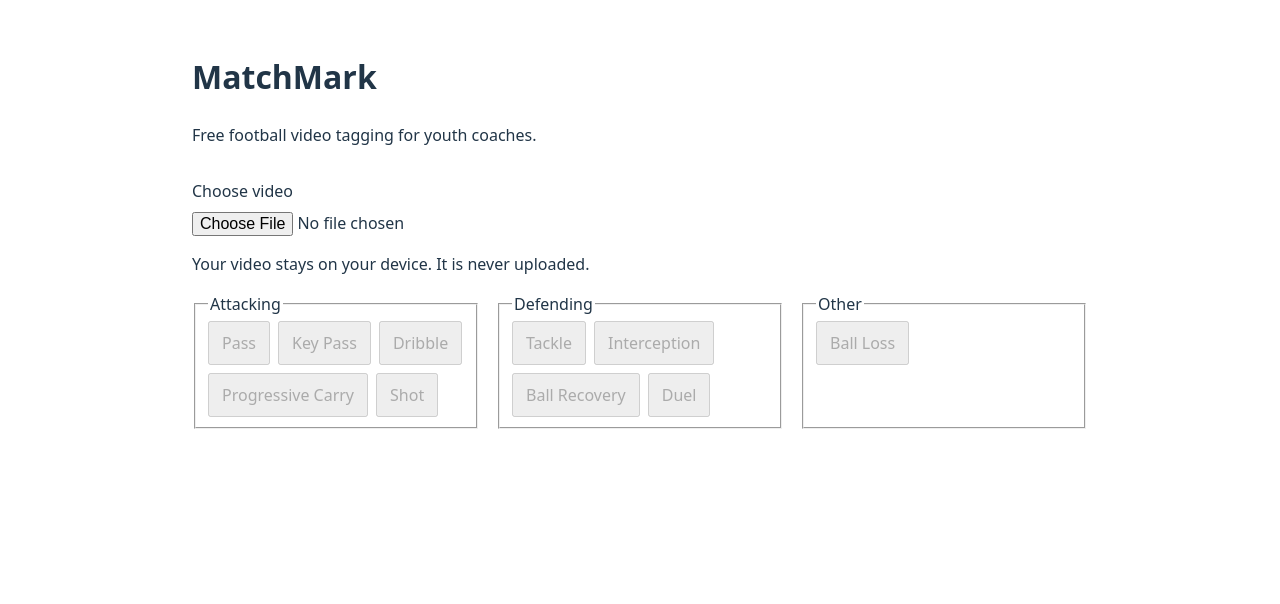
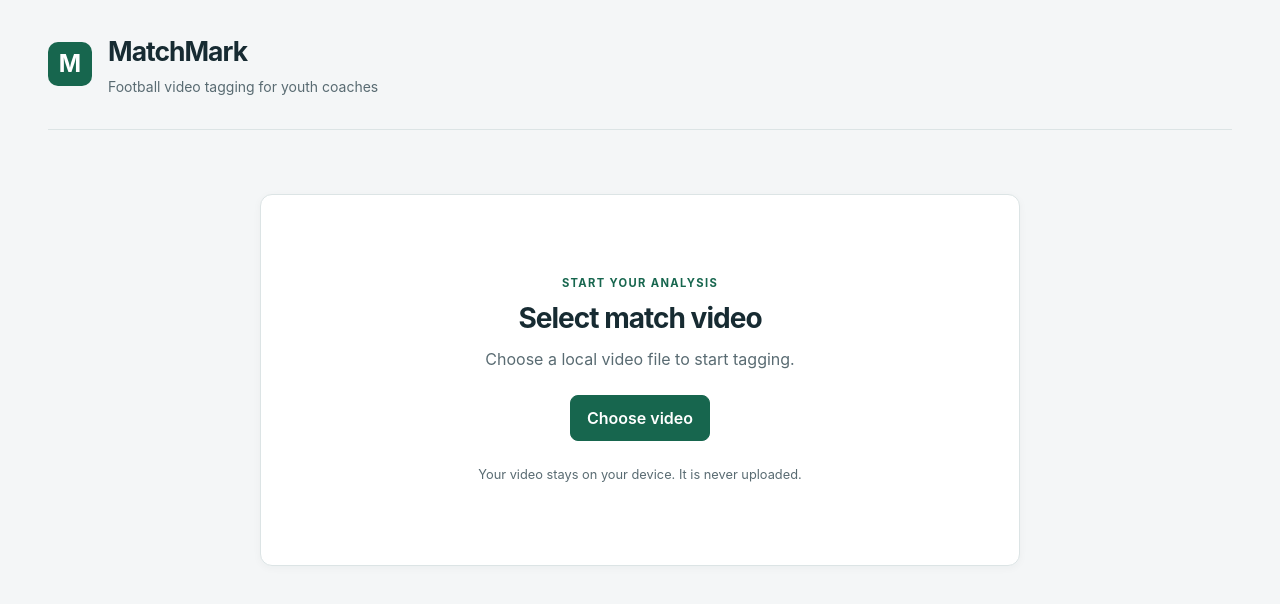
Before and after one commit to nviliam/MatchMark, a React (Vite) app: page / in a window 1280 px wide. Shown: the top 604 px of the page. Built offline with nearby package versions, Linux system fonts and the light colour scheme.

Commit message:
feat: modernizált MatchMark UI és videóhoz kötött tagging felület

```diff
--- a/src/App.css
+++ b/src/App.css
@@ -1,100 +1,377 @@
 .app {
-  max-width: 960px;
+  max-width: 1248px;
   margin: 0 auto;
-  padding: 2rem;
+  padding: var(--space-8);
+}
+
+.app-header {
+  display: flex;
+  align-items: center;
+  gap: var(--space-4);
+  padding-bottom: var(--space-8);
+  border-bottom: 1px solid var(--border);
+}
+
+.app-header h1 {
+  font-size: 1.65rem;
+  letter-spacing: -0.06rem;
+}
+
+.app-header p {
+  font-size: 0.875rem;
+  margin-top: var(--space-1);
+}
+
+.brand-mark {
+  display: grid;
+  place-items: center;
+  width: 44px;
+  height: 44px;
+  flex-shrink: 0;
+  background: var(--accent);
+  color: #fff;
+  border-radius: 10px;
+  font-size: 1.5rem;
+  font-weight: 750;
 }
 
 .video-player {
-  margin-top: 2rem;
+  display: grid;
+  gap: var(--space-6);
+  margin-top: var(--space-8);
+}
+
+.panel {
+  padding: var(--space-6);
+  background: var(--surface);
+  border: 1px solid var(--border);
+  border-radius: var(--radius);
+  box-shadow: var(--shadow);
+  min-width: 0;
 }
 
 .video-picker {
   display: flex;
   flex-direction: column;
-  gap: 0.5rem;
+  align-items: center;
+  gap: var(--space-6);
+  text-align: center;
+  padding: clamp(2rem, 7vw, 5rem) var(--space-6);
+  max-width: 760px;
+  width: 100%;
+  margin: var(--space-8) auto;
 }
 
-.video-picker input {
-  max-width: 100%;
-  font: inherit;
+.eyebrow {
+  color: var(--accent);
+  font-size: 0.7rem;
+  font-weight: 700;
+  text-transform: uppercase;
+  letter-spacing: 0.12em;
+  margin-bottom: var(--space-2);
+}
+
+.video-picker h2 {
+  font-size: 1.75rem;
+  letter-spacing: -0.035em;
+  overflow-wrap: anywhere;
+}
+
+.video-picker-copy > p:last-child {
+  margin-top: var(--space-2);
+}
+
+.privacy-note {
+  font-size: 0.8rem;
+}
+
+.file-button {
+  position: relative;
+  display: inline-flex;
+  align-items: center;
+  justify-content: center;
+  overflow: hidden;
+  flex-shrink: 0;
+}
+
+.file-button input {
+  position: absolute;
+  inset: 0;
+  width: 100%;
+  height: 100%;
+  opacity: 0;
+  cursor: pointer;
+}
+
+.video-picker-compact {
+  flex-direction: row;
+  justify-content: space-between;
+  text-align: left;
+  max-width: none;
+  margin: 0;
+  padding: var(--space-6);
+}
+
+.video-picker-compact h2 {
+  font-size: 1rem;
+  letter-spacing: normal;
+}
+
+.video-picker-compact p {
+  font-size: 0.8rem;
+}
+
+.video-picker-copy {
+  min-width: 0;
 }
 
 .video-player video {
   display: block;
   width: 100%;
-  max-height: 70vh;
-  background-color: #000;
+  max-height: 65vh;
+  aspect-ratio: 16 / 9;
+  background: #10191d;
+  border-radius: var(--radius);
+}
+
+.tagging-workspace {
+  display: grid;
+  grid-template-columns: minmax(0, 1.6fr) minmax(300px, 1fr);
+  gap: var(--space-6);
+  align-items: start;
+}
+
+.tagging-controls {
+  display: grid;
+  gap: var(--space-6);
+  min-width: 0;
+}
+
+.panel-heading p, .history-hint {
+  font-size: 0.85rem;
+  margin-top: var(--space-2);
 }
 
 .event-groups {
-  margin-top: 1rem;
+  display: grid;
+  gap: var(--space-6);
+  margin-top: var(--space-6);
 }
 
-.video-player button {
-  padding: 0.5rem 0.75rem;
-  font: inherit;
-  cursor: pointer;
+.event-groups fieldset {
+  border: 0;
+  padding: 0;
+  margin: 0;
+  min-width: 0;
 }
 
-.video-player button:disabled {
-  cursor: not-allowed;
+.event-groups legend {
+  padding: 0;
+  margin-bottom: var(--space-3);
+  color: var(--text-secondary);
+  font-size: 0.7rem;
+  font-weight: 700;
+  letter-spacing: 0.1em;
+  text-transform: uppercase;
 }
 
-.event-list {
-  display: grid;
-  gap: 0.5rem;
-  padding: 0;
-  list-style: none;
+.event-buttons {
+  display: flex;
+  flex-wrap: wrap;
+  gap: var(--space-2);
+}
+
+.event-buttons button {
+  font-size: 0.85rem;
 }
 
 .event-form {
   display: grid;
-  gap: 1rem;
-  margin-top: 1rem;
+  gap: var(--space-6);
+  border-top: 3px solid var(--accent);
 }
 
 .event-form h2 {
-  margin: 0;
-  font-size: 1.25rem;
+  display: flex;
+  align-items: center;
+  flex-wrap: wrap;
+  gap: var(--space-3);
 }
 
 .event-form fieldset {
   display: flex;
   flex-wrap: wrap;
-  gap: 0.75rem 1rem;
+  gap: var(--space-2) var(--space-4);
   min-width: 0;
+  margin: 0;
+  padding: var(--space-3) var(--space-4);
+  border: 1px solid var(--border);
+  border-radius: 8px;
 }
 
-.event-form label,
-.event-form-actions {
+.event-form legend {
+  padding: 0 var(--space-1);
+  font-size: 0.85rem;
+  font-weight: 600;
+}
+
+.event-form label, .event-form-actions {
   display: flex;
   align-items: center;
-  gap: 0.5rem;
+  gap: var(--space-2);
+}
+
+.event-form fieldset label {
+  min-height: 44px;
+  cursor: pointer;
+  font-size: 0.875rem;
+}
+
+.event-form input[type="radio"] {
+  accent-color: var(--accent);
+  width: 16px;
+  height: 16px;
+  margin: 0;
 }
 
 .event-form .player-picker {
-  align-items: flex-start;
+  align-items: stretch;
   flex-direction: column;
+  font-size: 0.85rem;
+  font-weight: 600;
 }
 
 .player-picker select {
-  max-width: 100%;
-  padding: 0.5rem;
-  font: inherit;
+  width: 100%;
+  min-width: 0;
+  padding: var(--space-3);
+  border: 1px solid var(--border);
+  border-radius: 8px;
+  background: var(--surface);
+  color: var(--text-primary);
 }
 
-.event-groups {
-  display: grid;
-  grid-template-columns: repeat(auto-fit, minmax(220px, 1fr));
-  gap: 1rem;
+.event-form-actions {
+  border-top: 1px solid var(--border);
+  padding-top: var(--space-4);
 }
 
-.event-groups fieldset {
-  min-width: 0;
+.history-heading {
+  display: flex;
+  align-items: center;
+  justify-content: space-between;
+  gap: var(--space-3);
 }
 
-.event-buttons {
+.event-count {
+  padding: 0.15rem 0.6rem;
+  background: var(--accent-soft);
+  color: var(--accent);
+  border-radius: 6px;
+  font-size: 0.8rem;
+  font-weight: 700;
+}
+
+.history-empty {
+  margin-top: var(--space-6);
+  padding: var(--space-6) 0;
+  border-top: 1px solid var(--border);
+  font-size: 0.875rem;
+}
+
+.event-list {
+  display: grid;
+  gap: var(--space-2);
+  padding: 0;
+  margin: var(--space-4) 0 0;
+  list-style: none;
+}
+
+.event-list button {
   display: flex;
-  flex-wrap: wrap;
-  gap: 0.5rem;
+  align-items: flex-start;
+  gap: var(--space-3);
+  width: 100%;
+  text-align: left;
+  padding: var(--space-3);
+  font-weight: 400;
 }
+
+.timestamp {
+  display: inline-block;
+  flex-shrink: 0;
+  padding: 0.2rem 0.45rem;
+  background: var(--accent-soft);
+  color: var(--accent);
+  border-radius: 4px;
+  font-size: 0.75rem;
+  font-weight: 650;
+  font-variant-numeric: tabular-nums;
+}
+
+.event-summary {
+  display: grid;
+  gap: var(--space-1);
+  min-width: 0;
+  overflow-wrap: anywhere;
+  font-size: 0.85rem;
+}
+
+.event-summary > span {
+  color: var(--text-secondary);
+  font-size: 0.8rem;
+}
+
+.error-message {
+  padding: var(--space-4);
+  border: 1px solid #e6c3c0;
+  border-radius: 8px;
+  background: #fff5f4;
+  color: #8a2822;
+}
+
+@media (max-width: 900px) {
+  .tagging-workspace {
+    grid-template-columns: minmax(0, 1fr);
+  }
+}
+
+@media (max-width: 600px) {
+  .app {
+    padding: var(--space-4);
+  }
+  .app-header {
+    align-items: flex-start;
+    padding-bottom: var(--space-6);
+  }
+  .app-header h1 {
+    font-size: 1.4rem;
+  }
+  .video-player {
+    margin-top: var(--space-6);
+    gap: var(--space-4);
+  }
+  .panel {
+    padding: var(--space-4);
+  }
+  .video-picker {
+    margin: var(--space-4) auto;
+    padding: var(--space-8) var(--space-4);
+  }
+  .video-picker h2 {
+    font-size: 1.4rem;
+  }
+  .video-picker-compact {
+    flex-direction: column;
+    align-items: stretch;
+    gap: var(--space-4);
+    margin: 0;
+    padding: var(--space-4);
+  }
+  .video-picker-compact h2 {
+    font-size: 1rem;
+  }
+  .tagging-workspace, .tagging-controls {
+    gap: var(--space-4);
+  }
+}
--- a/src/App.tsx
+++ b/src/App.tsx
@@ -5,8 +5,13 @@ import VideoPlayer from "./components/VideoPlayer";
 function App() {
   return (
     <main className="app">
-      <h1>MatchMark</h1>
-      <p>Free football video tagging for youth coaches.</p>
+      <header className="app-header">
+        <div className="brand-mark" aria-hidden="true">M</div>
+        <div>
+          <h1>MatchMark</h1>
+          <p>Football video tagging for youth coaches</p>
+        </div>
+      </header>
       <VideoPlayer />
     </main>
   );
--- a/src/components/EventList.tsx
+++ b/src/components/EventList.tsx
@@ -14,10 +14,14 @@ export default function EventList({ events, disabled, onSeek }: Props) {
         return (
           <li key={event.id}>
             <button type="button" disabled={disabled} onClick={() => onSeek(event.timestamp)}>
-              {formatTimestamp(event.timestamp)} – {player ? `#${player.number} ${player.name}` : "Unknown player"}
-              {" – "}{eventLabels[event.type]}
-              {"outcome" in event && ` – ${outcomeLabels[event.outcome]}`}
-              {event.type === "shot" && ` – ${bodyPartLabels[event.bodyPart]}`}
+              <span className="timestamp">{formatTimestamp(event.timestamp)}</span>
+              <span className="event-summary">
+                <strong>{player ? `#${player.number} ${player.name}` : "Unknown player"}</strong>
+                <span>{eventLabels[event.type]}
+                  {"outcome" in event && ` · ${outcomeLabels[event.outcome]}`}
+                  {event.type === "shot" && ` · ${bodyPartLabels[event.bodyPart]}`}
+                </span>
+              </span>
             </button>
           </li>
         );
--- a/src/components/VideoPlayer.tsx
+++ b/src/components/VideoPlayer.tsx
@@ -7,6 +7,7 @@ import EventList from "./EventList";
 function VideoPlayer() {
   const videoRef = useRef<HTMLVideoElement | null>(null);
   const [videoUrl, setVideoUrl] = useState<string | null>(null);
+  const [videoName, setVideoName] = useState("");
   const [error, setError] = useState("");
   const [events, setEvents] = useState<MatchEvent[]>([]);
   const [pending, setPending] = useState<PendingEvent | null>(null);
@@ -30,6 +31,7 @@ function VideoPlayer() {
     setEvents([]);
     setPending(null);
     setIsVideoReady(false);
+    setVideoName(file.name);
     setVideoUrl(URL.createObjectURL(file));
   }
 
@@ -57,12 +59,19 @@ function VideoPlayer() {
 
   return (
     <section className="video-player" aria-label="Video player">
-      <label className="video-picker">
-        Choose video
-        <input type="file" accept="video/*" onChange={handleFileChange} />
+      <div className={videoUrl ? "video-picker panel video-picker-compact" : "video-picker panel"}>
+        <div className="video-picker-copy">
+          <p className="eyebrow">{videoUrl ? "Match video" : "Start your analysis"}</p>
+          <h2>{videoUrl ? videoName : "Select match video"}</h2>
+          <p>{videoUrl ? "Your video stays on your device." : "Choose a local video file to start tagging."}</p>
+        </div>
+        <label className="file-button button-primary">
+          <span>{videoUrl ? "Change video" : "Choose video"}</span>
+          <input type="file" accept="video/*" aria-label={videoUrl ? "Change video" : "Choose video"} onChange={handleFileChange} />
         </label>
-      <p>Your video stays on your device. It is never uploaded.</p>
-      {error && <p role="alert">{error}</p>}
+        {!videoUrl && <p className="privacy-note">Your video stays on your device. It is never uploaded.</p>}
+      </div>
+      {error && <p className="error-message" role="alert">{error}</p>}
       {videoUrl && (
         <video key={videoUrl} ref={videoRef} src={videoUrl}
           onLoadedMetadata={() => setIsVideoReady(true)}
@@ -74,12 +83,37 @@ function VideoPlayer() {
           Your browser does not support video playback.
         </video>
       )}
+      {videoUrl && (
+        <div className="tagging-workspace">
+          <div className="tagging-controls">
+            <section className="panel" aria-labelledby="tagging-title">
+              <div className="panel-heading">
+                <h2 id="tagging-title">Tag an event</h2>
+                <p>Select an action to mark its moment in the match.</p>
+              </div>
               <EventButtons disabled={!isVideoReady || pending !== null} onSelect={handleEvent} />
+            </section>
             {pending && (
               <EventForm pending={pending} disabled={!isVideoReady}
                 onSave={handleSave} onCancel={() => setPending(null)} />
             )}
+          </div>
+          <section className="panel history-panel" aria-labelledby="history-title">
+            <div className="history-heading">
+              <h2 id="history-title">Event history</h2>
+              <span className="event-count" aria-label={`${events.length} recorded events`}>{events.length}</span>
+            </div>
+            {events.length === 0 ? (
+              <p className="history-empty">No events yet. Tag an action and save its details to build your match history.</p>
+            ) : (
+              <>
+                <p className="history-hint">Select an event to return to that moment.</p>
                 <EventList events={events} disabled={!isVideoReady} onSeek={seekToEvent} />
+              </>
+            )}
+          </section>
+        </div>
+      )}
     </section>
   );
 }
--- a/src/index.css
+++ b/src/index.css
@@ -1,12 +1,28 @@
 :root {
-  font-family: system-ui, sans-serif;
+  font-family: Inter, "Segoe UI", system-ui, sans-serif;
   line-height: 1.5;
-  color: #213547;
-  background-color: #ffffff;
+  color: var(--text-primary);
+  background: var(--background);
   font-synthesis: none;
   text-rendering: optimizeLegibility;
   -webkit-font-smoothing: antialiased;
   -moz-osx-font-smoothing: grayscale;
+  --background: #f4f6f7;
+  --surface: #ffffff;
+  --text-primary: #172b32;
+  --text-secondary: #596b72;
+  --accent: #17664e;
+  --accent-hover: #104d3b;
+  --accent-soft: #edf5f1;
+  --border: #dce4e5;
+  --radius: 12px;
+  --shadow: 0 2px 8px rgb(23 43 50 / 4%);
+  --space-1: 0.25rem;
+  --space-2: 0.5rem;
+  --space-3: 0.75rem;
+  --space-4: 1rem;
+  --space-6: 1.5rem;
+  --space-8: 2rem;
 }
 
 * {
@@ -17,3 +33,68 @@ body {
   margin: 0;
   min-width: 320px;
 }
+
+button, input, select {
+  font: inherit;
+}
+
+button, select, .file-button {
+  min-height: 44px;
+}
+
+button, .file-button {
+  border: 1px solid var(--border);
+  border-radius: 8px;
+  padding: 0.65rem 1rem;
+  background: var(--surface);
+  color: var(--text-primary);
+  font-weight: 600;
+  cursor: pointer;
+  transition: background-color 150ms, border-color 150ms;
+}
+
+button:hover:not(:disabled) {
+  background: var(--accent-soft);
+  border-color: var(--accent);
+}
+
+button:focus-visible, select:focus-visible, input:focus-visible, .file-button:focus-within {
+  outline: 3px solid var(--accent);
+  outline-offset: 3px;
+}
+
+button:disabled, fieldset:disabled button {
+  opacity: 0.45;
+  cursor: not-allowed;
+}
+
+.button-primary {
+  background: var(--accent);
+  border-color: var(--accent);
+  color: #fff;
+}
+
+.button-primary:hover:not(:disabled), .file-button:hover {
+  background: var(--accent-hover);
+  color: #fff;
+}
+
+h1, h2, p {
+  margin: 0;
+}
+
+h2 {
+  font-size: 1.125rem;
+  line-height: 1.4;
+  font-weight: 650;
+}
+
+p {
+  color: var(--text-secondary);
+}
+
+@media (prefers-reduced-motion: reduce) {
+  *, *::before, *::after {
+    transition: none !important;
+  }
+}
```
Also changed, not shown: src/components/EventForm.tsx (+6 -3 lines). Lines whose indentation alone changed are shown as unchanged.
